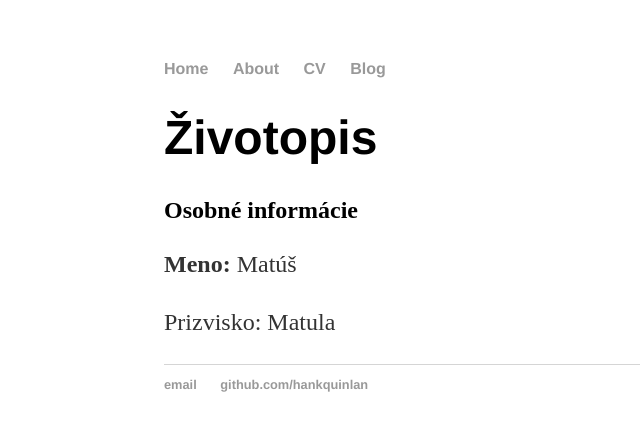
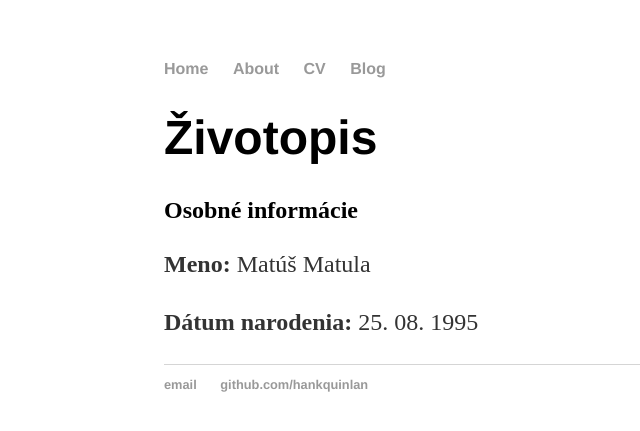
Before and after one commit to matusmatula/matusmatula.github.io, a Jekyll site: the page built from cv.html, in a window 1280 px wide. Shown: the top 431 px of the page, without its empty margins (28-668 px from the left). Built offline with Jekyll 4.4.1, drawn with Linux system fonts in a browser that asks for light colours.

Commit message:
Update cv.html

```diff
--- a/cv.html
+++ b/cv.html
@@ -4,6 +4,6 @@ title: Životopis
 subtitle: Osobné informácie
 ---
 <div class="blurb">
-	<p><b>Meno:</b> Matúš</p>
-	<p>Prizvisko: Matula</p>
+	<p><b>Meno:</b> Matúš Matula</p>
+	<p><b>Dátum narodenia:</b> 25. 08. 1995</p>
 </div><!-- /.blurb -->
```
